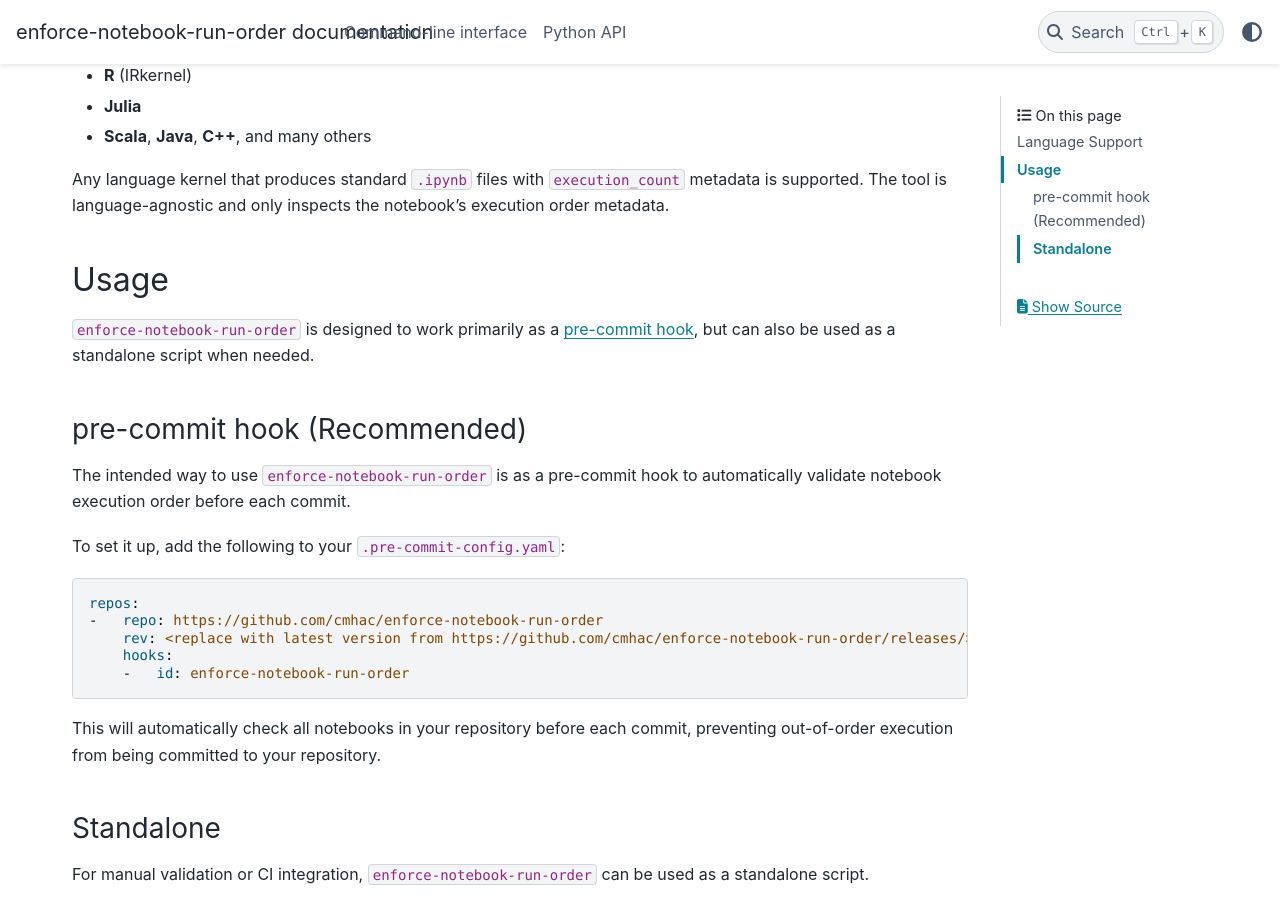
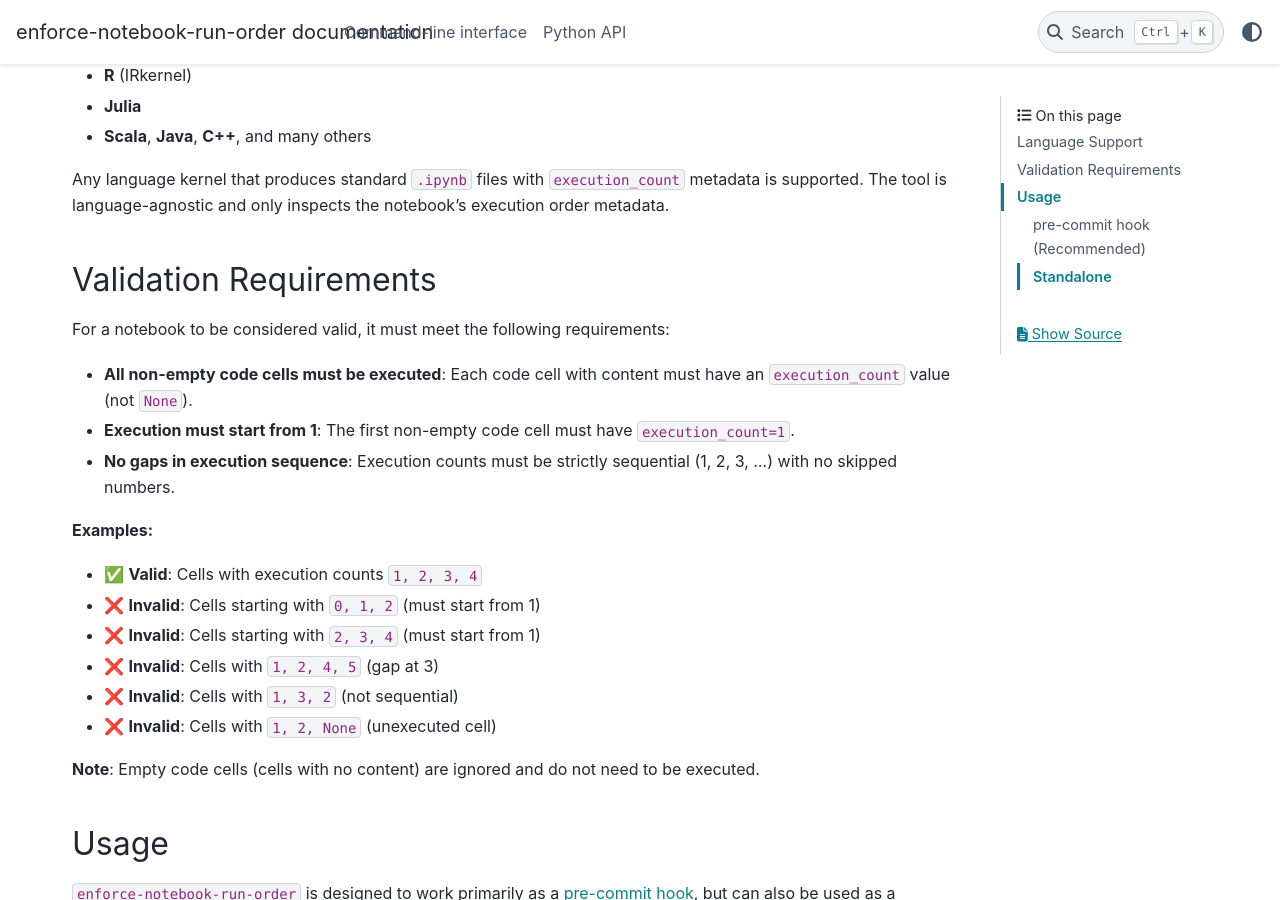
Before and after one commit to cmhac/enforce-notebook-run-order, a Sphinx documentation site: the page built from docs/README.rst, in a window 1280 px wide and 900 px high, scrolled down 515 px. Built offline with Sphinx 7.4.7 and the PyData theme 0.15.4, drawn with Linux system fonts in a browser that asks for light colours.

Commit message:
chore: add validation + docs for exact nb requirements

```diff
--- a/docs/README.rst
+++ b/docs/README.rst
@@ -25,6 +25,26 @@ This tool works with **all Jupyter notebook kernels**, including:
 Any language kernel that produces standard ``.ipynb`` files with ``execution_count`` metadata
 is supported. The tool is language-agnostic and only inspects the notebook's
 execution order metadata.
+
+Validation Requirements
+-----------------------
+
+For a notebook to be considered valid, it must meet the following requirements:
+
+* **All non-empty code cells must be executed**: Each code cell with content must have an ``execution_count`` value (not ``None``).
+* **Execution must start from 1**: The first non-empty code cell must have ``execution_count=1``.
+* **No gaps in execution sequence**: Execution counts must be strictly sequential (1, 2, 3, ...) with no skipped numbers.
+
+**Examples:**
+
+* ✅ **Valid**: Cells with execution counts ``1, 2, 3, 4``
+* ❌ **Invalid**: Cells starting with ``0, 1, 2`` (must start from 1)
+* ❌ **Invalid**: Cells starting with ``2, 3, 4`` (must start from 1)
+* ❌ **Invalid**: Cells with ``1, 2, 4, 5`` (gap at 3)
+* ❌ **Invalid**: Cells with ``1, 3, 2`` (not sequential)
+* ❌ **Invalid**: Cells with ``1, 2, None`` (unexecuted cell)
+
+**Note**: Empty code cells (cells with no content) are ignored and do not need to be executed.
 
 Usage
 -----
```
Also changed, not shown: README.md (+24 -0 lines), 3 other files.
